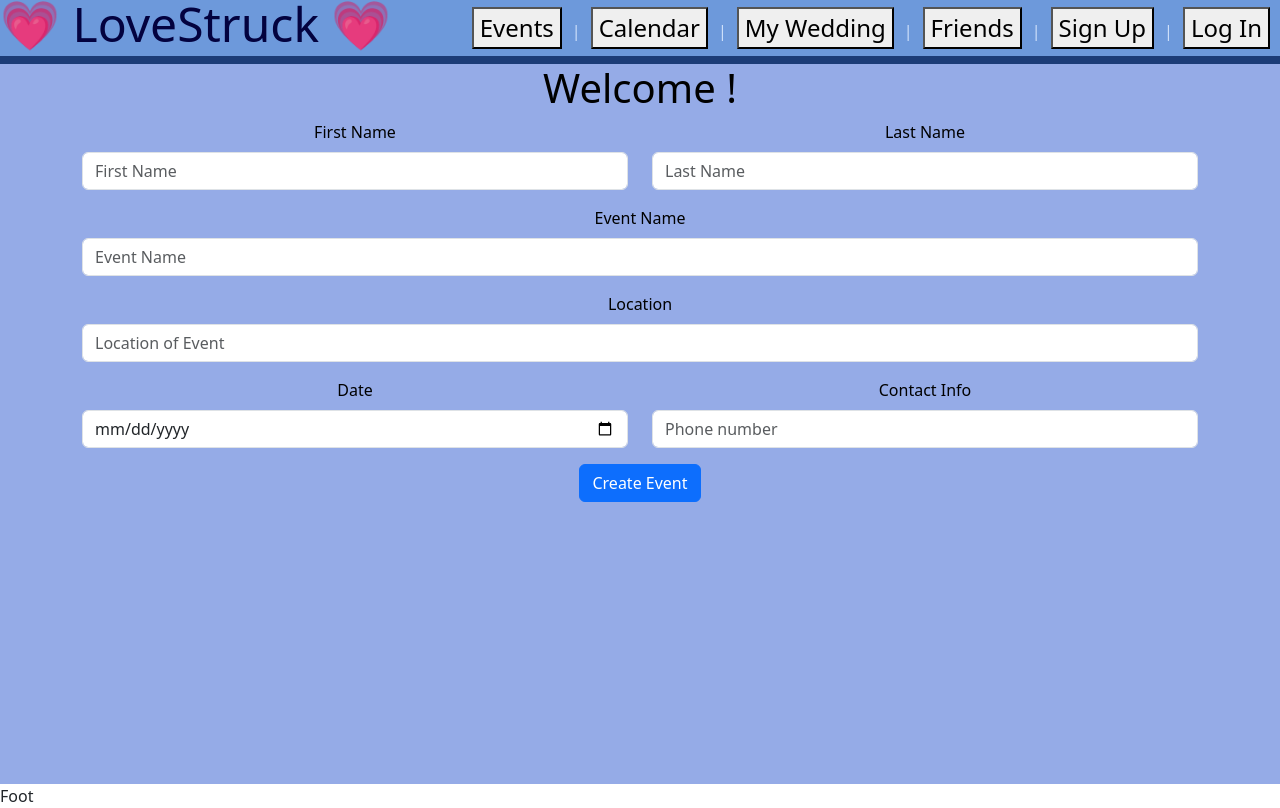
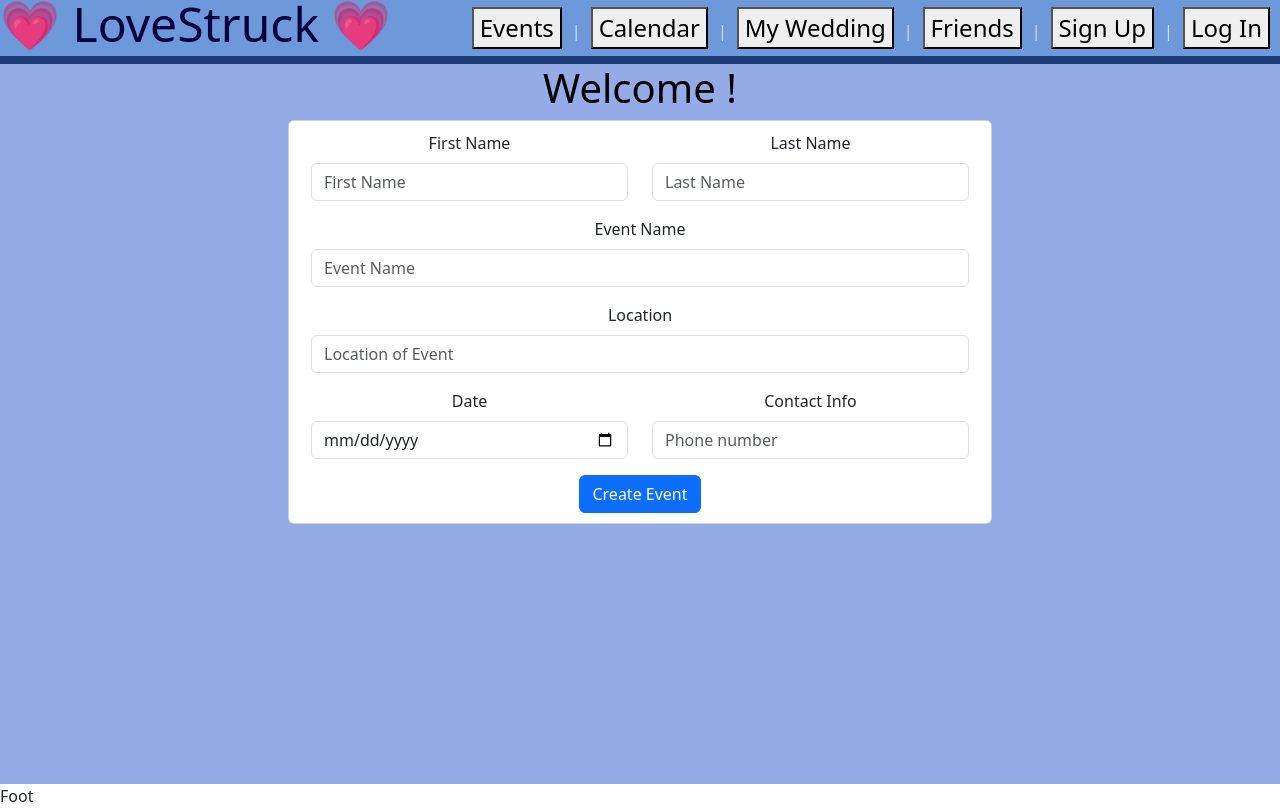
Before and after one commit to devinshade/lovestruck, a React (Vite) app in the folder client/: page /events in a window 1280 px wide. Built offline with nearby package versions, Linux system fonts and the light colour scheme.

Commit message:
updated form styling

```diff
--- a/client/src/components/eventForm/index.jsx
+++ b/client/src/components/eventForm/index.jsx
@@ -1,9 +1,10 @@
 import { useState } from 'react';
-// import './style.css';
+import './style.css';
 import Button from 'react-bootstrap/Button';
 import Col from 'react-bootstrap/Col';
 import Form from 'react-bootstrap/Form';
 import Row from 'react-bootstrap/Row';
+import Card from 'react-bootstrap/Card';
 
 function EventForm() {
     // Create state variables for the fields in the form
@@ -44,6 +45,7 @@ function EventForm() {
     return (
         <div className="container text-center">
             <h1>Welcome {firstName}!</h1>
+            <Card className="container text-center" style={{ width: '44rem' }}>
                 <Form onSubmit={handleFormSubmit}>
                     <Row className="mb-3">
                         <Form.Group as={Col} controlId="formGridFirstName">
@@ -119,6 +121,7 @@ function EventForm() {
                         Create Event
                     </Button>
                 </Form>
+            </Card>
         </div>
     )
 }
--- a/client/src/components/eventForm/style.css
+++ b/client/src/components/eventForm/style.css
@@ -0,0 +1,4 @@
+Form {
+    margin: 10px;
+    /* background-color: var(--blue2); */
+}
```
Lines whose indentation alone changed are shown as unchanged.
